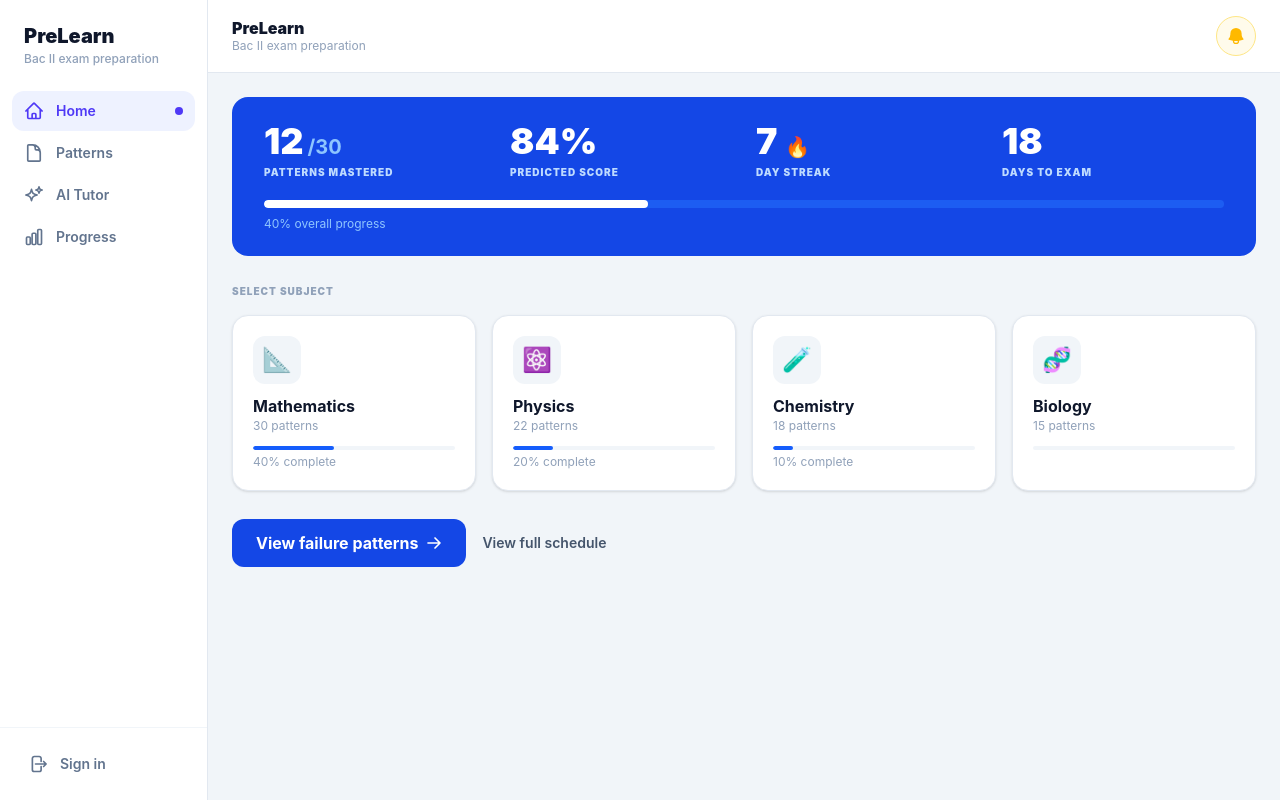
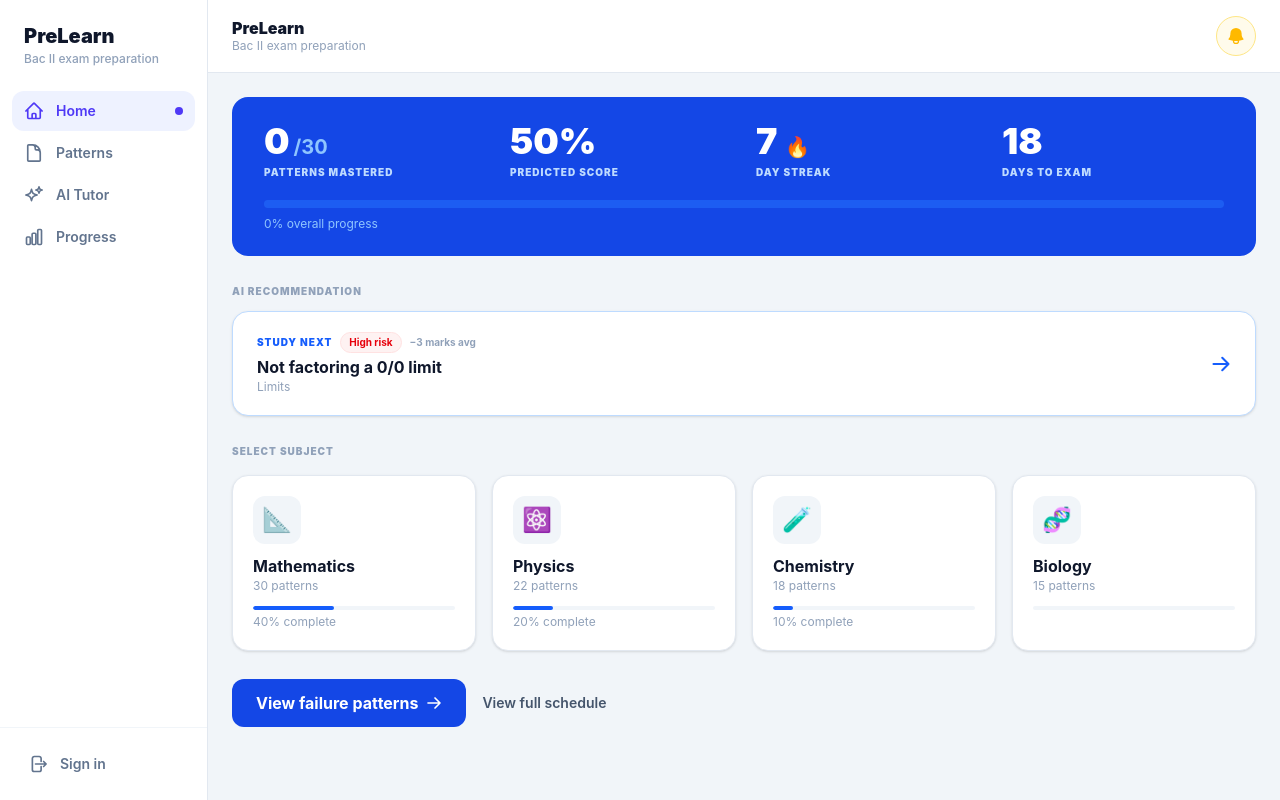
Before and after one commit to chamnan-bet/prelearn-ai-web, a Vue app: page / in a window 1280 px wide. Built offline with nearby package versions, Linux system fonts and the light colour scheme; no server answers.

Commit message:
add Greedy Algo

```diff
--- /dev/null
+++ b/src/composables/useGreedy.js
@@ -0,0 +1,22 @@
+// Greedy algorithm: always recommend the unmastered pattern with the highest marks at risk.
+// Time complexity O(n log n) — n = unmastered patterns (≤ 30).
+
+const parseMarks = (str) => {
+  const m = str?.match(/(\d+)/)
+  return m ? parseInt(m[1]) : 1
+}
+
+/**
+ * @param {Array}  patterns   - full pattern list
+ * @param {Set}    masteredIds - set of pattern IDs the user has mastered
+ * @returns the single best pattern to study next, or null if all mastered
+ */
+export function greedyNextPattern(patterns, masteredIds) {
+  const unmastered = patterns.filter(p => !masteredIds.has(p.id))
+  if (!unmastered.length) return null
+
+  // Sort descending by marks at risk — greedily pick the highest impact first
+  return [...unmastered].sort(
+    (a, b) => parseMarks(b.marks) - parseMarks(a.marks)
+  )[0]
+}
--- /dev/null
+++ b/src/composables/useProgress.js
@@ -0,0 +1,21 @@
+import { ref } from 'vue'
+import { fetchMasteredPatterns, markPatternMastered } from '@/services/progress'
+
+// Module-level — shared across all components (same pattern as useAuth)
+const masteredIds = ref(new Set())
+
+export function useProgress() {
+  const loadProgress = async (uid) => {
+    if (!uid) { masteredIds.value = new Set(); return }
+    masteredIds.value = await fetchMasteredPatterns(uid)
+  }
+
+  const markMastered = async (uid, patternId) => {
+    if (!uid) return
+    await markPatternMastered(uid, patternId)
+    // Optimistic update — no need to re-fetch
+    masteredIds.value = new Set([...masteredIds.value, patternId])
+  }
+
+  return { masteredIds, loadProgress, markMastered }
+}
--- /dev/null
+++ b/src/services/progress.js
@@ -0,0 +1,13 @@
+import { doc, setDoc, getDocs, collection, serverTimestamp } from 'firebase/firestore'
+import { db } from './db'
+
+export const markPatternMastered = async (uid, patternId) => {
+  await setDoc(doc(db, 'users', uid, 'progress', patternId), {
+    masteredAt: serverTimestamp()
+  })
+}
+
+export const fetchMasteredPatterns = async (uid) => {
+  const snap = await getDocs(collection(db, 'users', uid, 'progress'))
+  return new Set(snap.docs.map(d => d.id))
+}
--- a/src/views/HomeView.vue
+++ b/src/views/HomeView.vue
@@ -30,13 +30,13 @@
         <div class="grid grid-cols-2 md:grid-cols-4 gap-6 mb-5">
           <div>
             <div class="flex items-baseline gap-1">
-              <span class="text-4xl font-black">12</span>
+              <span class="text-4xl font-black">{{ masteredCount }}</span>
               <span class="text-blue-300 text-xl font-bold">/30</span>
             </div>
             <p class="text-blue-200 text-[10px] font-black uppercase tracking-widest mt-1">Patterns Mastered</p>
           </div>
           <div>
-            <div class="text-4xl font-black">84%</div>
+            <div class="text-4xl font-black">{{ predictedScore }}%</div>
             <p class="text-blue-200 text-[10px] font-black uppercase tracking-widest mt-1">Predicted Score</p>
           </div>
           <div>
@@ -52,9 +52,36 @@
           </div>
         </div>
         <div class="bg-blue-500/40 rounded-full h-2 overflow-hidden mb-2">
-          <div class="bg-white rounded-full h-2 transition-all duration-1000" style="width: 40%"></div>
+          <div class="bg-white rounded-full h-2 transition-all duration-700" :style="{ width: progressPercent + '%' }"></div>
         </div>
-        <p class="text-blue-300 text-xs">40% overall progress</p>
+        <p class="text-blue-300 text-xs">{{ progressPercent }}% overall progress</p>
+      </div>
+
+      <!-- Greedy recommendation card -->
+      <div v-if="nextPattern" class="mb-7">
+        <p class="text-[10px] font-black text-slate-400 uppercase tracking-widest mb-3">AI Recommendation</p>
+        <div
+          class="bg-white border border-blue-200 rounded-2xl px-6 py-5 flex items-center justify-between gap-4 shadow-sm cursor-pointer hover:shadow-md hover:-translate-y-0.5 transition-all"
+          @click="goToPractice(nextPattern)"
+        >
+          <div class="min-w-0">
+            <div class="flex items-center gap-2 flex-wrap mb-1">
+              <span class="text-[10px] font-black text-blue-600 uppercase tracking-widest">Study next</span>
+              <span class="text-[10px] font-bold px-2 py-0.5 rounded-full" :class="nextPattern.riskLevel === 'high' ? 'bg-red-50 text-red-600 border border-red-100' : 'bg-amber-50 text-amber-600 border border-amber-100'">
+                {{ nextPattern.risk }}
+              </span>
+              <span class="text-[10px] font-bold text-slate-400">{{ nextPattern.marks }}</span>
+            </div>
+            <p class="font-bold text-slate-900 text-base leading-tight truncate">{{ nextPattern.title }}</p>
+            <p class="text-xs text-slate-400 mt-0.5">{{ nextPattern.subject }}</p>
+          </div>
+          <svg xmlns="http://www.w3.org/2000/svg" fill="none" viewBox="0 0 24 24" stroke-width="2.5" stroke="currentColor" class="w-5 h-5 text-blue-600 shrink-0" aria-hidden="true">
+            <path stroke-linecap="round" stroke-linejoin="round" d="M13.5 4.5 21 12m0 0-7.5 7.5M21 12H3" />
+          </svg>
+        </div>
+      </div>
+      <div v-else-if="masteredCount === 30" class="mb-7 bg-emerald-50 border border-emerald-200 rounded-2xl px-6 py-5 text-emerald-700 font-bold text-sm">
+        ✓ All 30 patterns mastered — you are exam ready!
       </div>
 
       <!-- Section label -->
@@ -109,15 +136,32 @@
 </template>
 
 <script setup>
-import { ref } from 'vue'
+import { ref, computed, watch } from 'vue'
 import { useRouter, RouterLink } from 'vue-router'
 import { useAuth } from '@/composables/useAuth'
+import { useProgress } from '@/composables/useProgress'
+import { greedyNextPattern } from '@/composables/useGreedy'
+import { mathPatterns } from '@/data/mathPatterns'
 
 const router = useRouter()
 const { user } = useAuth()
+const { masteredIds, loadProgress } = useProgress()
+
+watch(user, async (u) => {
+  await loadProgress(u?.uid)
+}, { immediate: true })
+
+const masteredCount = computed(() => masteredIds.value.size)
+const predictedScore = computed(() => Math.round(50 + (masteredCount.value / 30) * 50))
+const progressPercent = computed(() => Math.round((masteredCount.value / 30) * 100))
+const nextPattern = computed(() => greedyNextPattern(mathPatterns, masteredIds.value))
 
 const goToPatterns = (subjectId) => {
   router.push({ name: 'patterns', params: { subject: subjectId } })
+}
+
+const goToPractice = (pattern) => {
+  router.push({ name: 'practice', params: { subject: 'math' }, query: { patternId: pattern.id } })
 }
 
 const subjects = ref([
--- a/src/views/PracticeView.vue
+++ b/src/views/PracticeView.vue
@@ -159,14 +159,29 @@
             <span class="w-2.5 h-2.5 rounded-full bg-blue-600"></span>
           </div>
 
+          <!-- Already mastered -->
+          <div v-if="isMasteredNow" class="bg-emerald-50 border border-emerald-200 rounded-xl px-5 py-3 flex items-center justify-center gap-2 text-sm font-bold text-emerald-700 mb-3">
+            <span>✓</span> Mastered — great work!
+          </div>
+
+          <!-- Mark as Mastered (logged in, not yet mastered) -->
+          <button
+            v-else-if="user"
+            :disabled="mastering"
+            class="w-full bg-emerald-600 hover:bg-emerald-700 active:scale-[0.99] disabled:opacity-60 text-white font-bold py-3.5 rounded-xl transition flex items-center justify-center gap-2 mb-3"
+            @click="handleMastered"
+          >
+            <span v-if="mastering">Saving…</span>
+            <span v-else>Mark as Mastered ✓</span>
+          </button>
+
+          <!-- Prompt to sign in (not logged in) -->
           <RouterLink
-            :to="{ name: 'ai-tutor', query: { subject: subject, patternId: patternId } }"
-            class="w-full bg-blue-700 hover:bg-blue-800 active:scale-[0.99] text-white font-bold py-3.5 rounded-xl transition flex items-center justify-center gap-2"
+            v-else
+            to="/login"
+            class="w-full bg-slate-100 hover:bg-slate-200 text-slate-600 font-semibold py-3.5 rounded-xl transition flex items-center justify-center gap-2 mb-3 text-sm"
           >
-            Ask AI Tutor
-            <svg xmlns="http://www.w3.org/2000/svg" fill="none" viewBox="0 0 24 24" stroke-width="2.5" stroke="currentColor" class="w-4 h-4" aria-hidden="true">
-              <path stroke-linecap="round" stroke-linejoin="round" d="M13.5 4.5 21 12m0 0-7.5 7.5M21 12H3" />
-            </svg>
+            Sign in to track your progress
           </RouterLink>
         </div>
 
@@ -177,11 +192,15 @@
 </template>
 
 <script setup>
-import { ref, computed, h, onMounted } from 'vue'
+import { ref, computed, h, onMounted, watch } from 'vue'
 import { useRoute, RouterLink } from 'vue-router'
 import { fetchPatternById } from '@/services/patterns'
+import { useAuth } from '@/composables/useAuth'
+import { useProgress } from '@/composables/useProgress'
 
 const route = useRoute()
+const { user } = useAuth()
+const { masteredIds, loadProgress, markMastered } = useProgress()
 
 const subject = computed(() => route.params.subject ?? 'math')
 const patternId = computed(() => route.query.patternId ?? 'p001')
@@ -190,6 +209,16 @@ const pattern = ref(null)
 const loading = ref(true)
 const error = ref('')
 const activeTab = ref('warning')
+const mastering = ref(false)
+
+const isMasteredNow = computed(() => masteredIds.value.has(patternId.value))
+
+const handleMastered = async () => {
+  if (!user.value || mastering.value) return
+  mastering.value = true
+  await markMastered(user.value.uid, patternId.value)
+  mastering.value = false
+}
 
 onMounted(async () => {
   try {
@@ -201,6 +230,10 @@ onMounted(async () => {
     loading.value = false
   }
 })
+
+watch(user, async (u) => {
+  await loadProgress(u?.uid)
+}, { immediate: true })
 
 const tabs = [
   {
```
